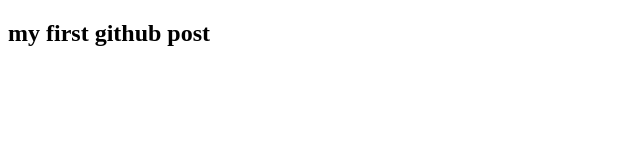
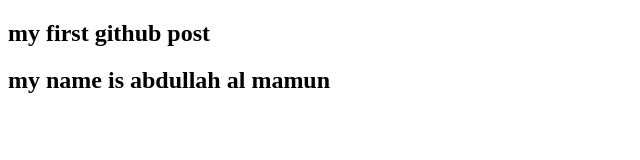
Before and after one commit to mamun945/new-file-html, a plain HTML site: page index.html in a window 1280 px wide. Shown: the whole page, without its empty margins (0-640 px from the left). Drawn offline with Linux system fonts and the light colour scheme.

Commit message:
i have some change in website

```diff
--- a/index.html
+++ b/index.html
@@ -8,6 +8,7 @@
 <body>
     <div>
         <h2>my first github post</h2>
+        <h2>my name is abdullah al mamun</h2>
     </div>
 </body>
 </html>
```
